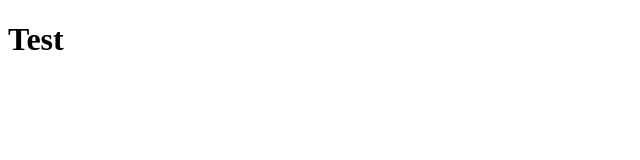
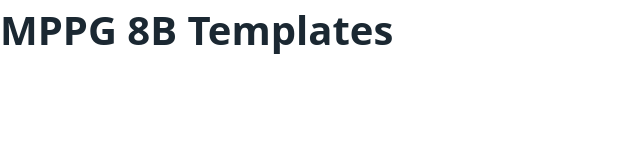
Before and after one commit to reesehaywood/8B, a plain HTML site: page index.html in a window 1280 px wide. Shown: the whole page, without its empty margins (0-640 px from the left). Drawn offline with nearby package versions, Linux system fonts and the light colour scheme.

Commit message:
test glitch

```diff
--- a/index.html
+++ b/index.html
@@ -4,10 +4,12 @@
     <meta charset="UTF-8" />
     <meta name="viewport" content="width=device-width, initial-scale=1" />
     <title></title>
+    <link rel="stylesheet" href="css/pico.min.css" />
     <link href="css/style.css" rel="stylesheet" />
     <script src="js/code.js" defer></script>
   </head>
   <body>
-    <h1>Test</h1>
-</body>
+    <h1>MPPG 8B Templates</h1>
+
+    </body>
 </html>
```
